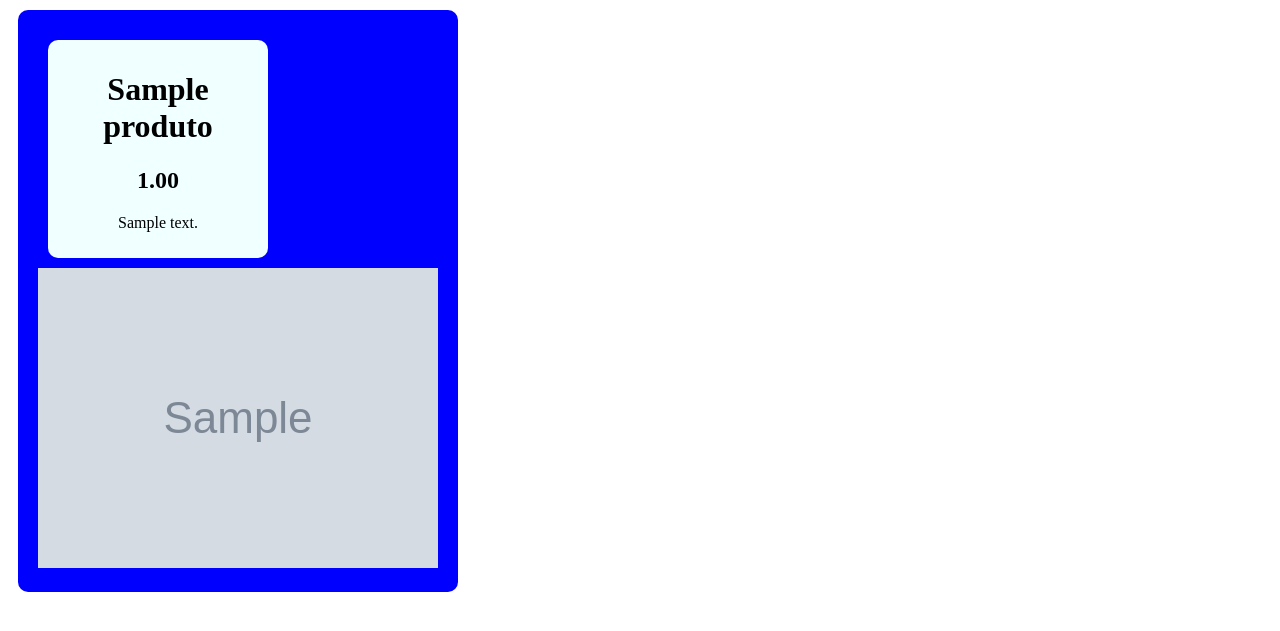
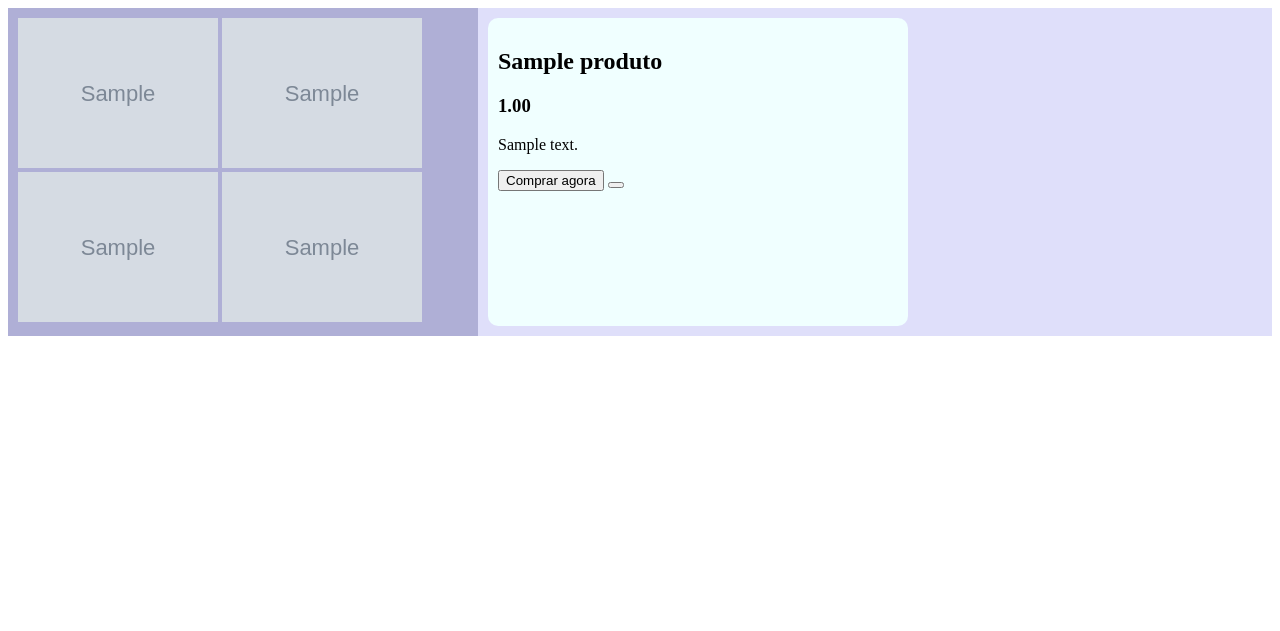
Before and after one commit to TheParousia/pi-2025.5.3, a Django app: page /1 in a window 1280 px wide. Shown: the top 631 px of the page. Run offline with Django 5.2, Linux system fonts and the light colour scheme; tables that the repository leaves empty hold one stand-in row (values such as "Sample post"); grey boxes marked "Sample" are stand-in pictures.

Commit message:
Atualização da página de detalhe
foi adicionado os códigos para amostrar as 4 imagens e atualização no código html.

Co-Authored-By: NOILIUG <200672808+NOILIUG@users.noreply.github.com>

```diff
--- a/core/settings.py
+++ b/core/settings.py
@@ -26,7 +26,6 @@ SECRET_KEY = 'django-insecure-4v2nh%ug&bv085jskm98+i04alg42ij4_7a#1erk@))hp3rg0$
 DEBUG = True
 
 ALLOWED_HOSTS = ['*']
-
 
 # Application definition
 
--- a/produto/models.py
+++ b/produto/models.py
@@ -6,6 +6,9 @@ class Produto(models.Model):
     nome = models.CharField(max_length = 100, unique=True)
 
     imagem = models.ImageField(upload_to='static/imagem/produtos/', null=True, blank=True)
+    imagem2 = models.ImageField(upload_to='static/imagem/produtos/', null=True, blank=True)
+    imagem3 = models.ImageField(upload_to='static/imagem/produtos/', null=True, blank=True)
+    imagem4 = models.ImageField(upload_to='static/imagem/produtos/', null=True, blank=True)
 
     descrição = models.TextField()
     preço = models.DecimalField(max_digits=15, decimal_places=2)
--- a/produto/templates/detalhe_produto.html
+++ b/produto/templates/detalhe_produto.html
@@ -6,35 +6,50 @@
     <title>Detalhes: {{produto.nome}}</title>
     <style>
         .container{
-            background-color: blue;
-            border-radius: 10px;
-            text-align: center;
-            width: 400px;
-            padding: 20px;
-            margin: 10px;
+            background-color: rgba(183, 183, 243, 0.438);
+            display: flex;
         }
         .card{
-            width: 200px;
+            width: 400px;
             background-color: azure;
             padding: 10px;
             border-radius: 10px;
             margin: 10px;
+            justify-content: space-between;
         }
 
-        .imagem{
-            width: 300px;
+        .imagens{
+            width: 450px;
             padding: 10px;
+            background-color: rgb(175, 175, 214);
+            justify-content: center;
+        }
+
+        .imagens > img{
+            width: 200px;
         }
     </style>
 </head>
 <body>
-    <div class="container">
-       <div class="card">
-        <h1> {{produto.nome}} </h1>
-        <h2> {{produto.preço}} </h2>
-        <p> {{produto.descrição}} </p>
+    <main class="container">
+        <div class="imagens">
+            <img src="{{produto.imagem}}" >
+            <img src="{{produto.imagem2}}" >
+            <img src="{{produto.imagem3}}" >
+            <img src="{{produto.imagem4}}" >
+            <div class="cardimg">
+            </div>
         </div>
-    <img src="{{produto.imagem}}" >
-    </div>
+        <div class="card">
+            <h2> {{produto.nome}} </h2>
+            <h3> {{produto.preço}} </h3>
+            <p> {{produto.descrição}} </p>
+            <button class="Comprar agora">Comprar agora</button>
+            <button class="Carrinho"></button>
+                <i class="bi bi-cart4"></i>
+            </button>
+                <i class="bi bi-cart4"></i>
+        </div>
+    </main>
 </body>
 </html>
```
Also changed, not shown: produto/migrations/0001_initial.py (added).
